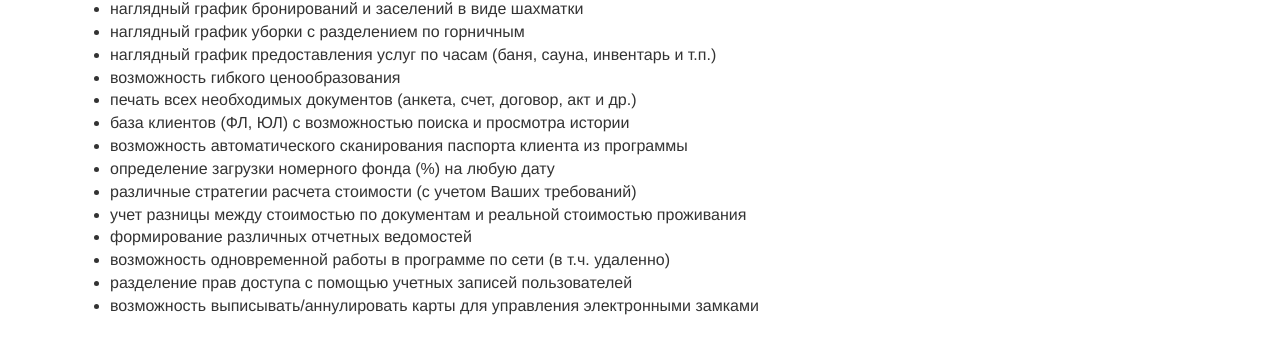
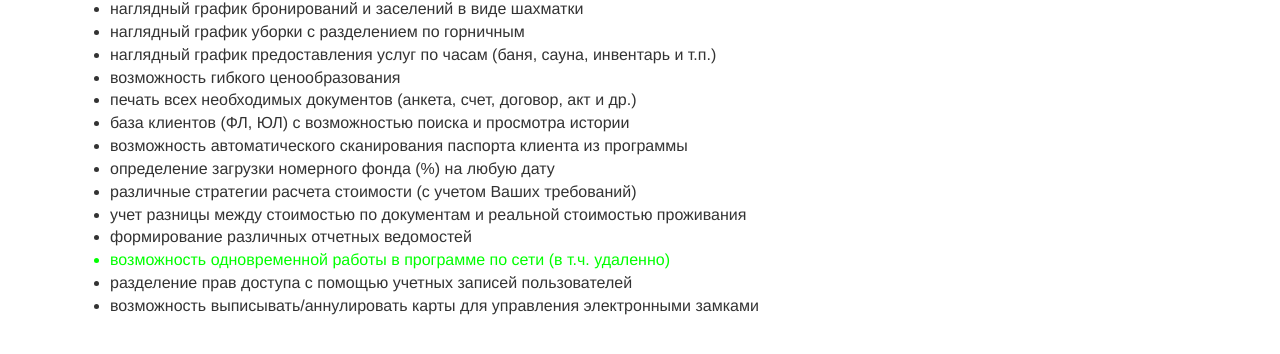
Before and after one commit to AndreyPr1982/mshotel, a website: page app/index.html at #/functions in a window 1280 px wide. Shown: the part 386-740 px from the top of the page. Drawn offline with Linux system fonts and the light colour scheme.

Commit message:
May 25.2
May 25.2

```diff
--- a/app/partials/functions.html
+++ b/app/partials/functions.html
@@ -15,7 +15,7 @@
   <li>различные стратегии расчета стоимости (с учетом Ваших требований)</li>
   <li>учет разницы между стоимостью по документам и реальной стоимостью проживания</li>
   <li>формирование различных отчетных ведомостей</li>
-  <li>возможность одновременной работы в программе по сети (в т.ч. удаленно)</li>
+  <li style="color:#00ff00">возможность одновременной работы в программе по сети (в т.ч. удаленно)</li>
   <li>разделение прав доступа с помощью учетных записей пользователей</li>
   <li>возможность выписывать/аннулировать карты для управления электронными замками</li>
 </ul>
```
